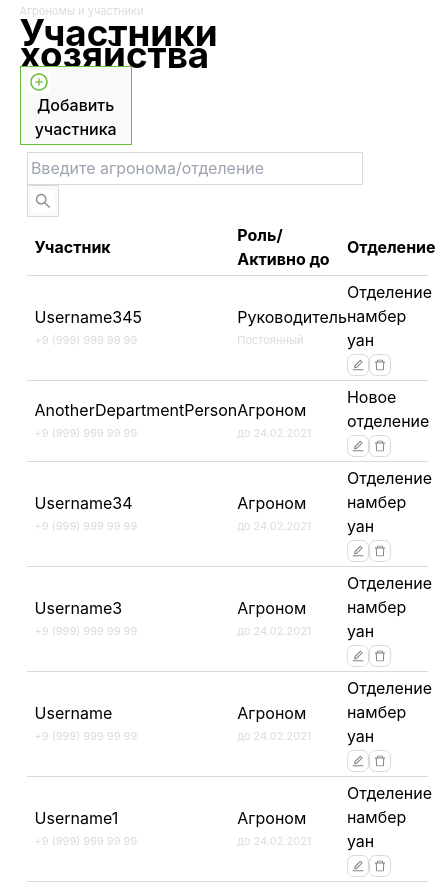
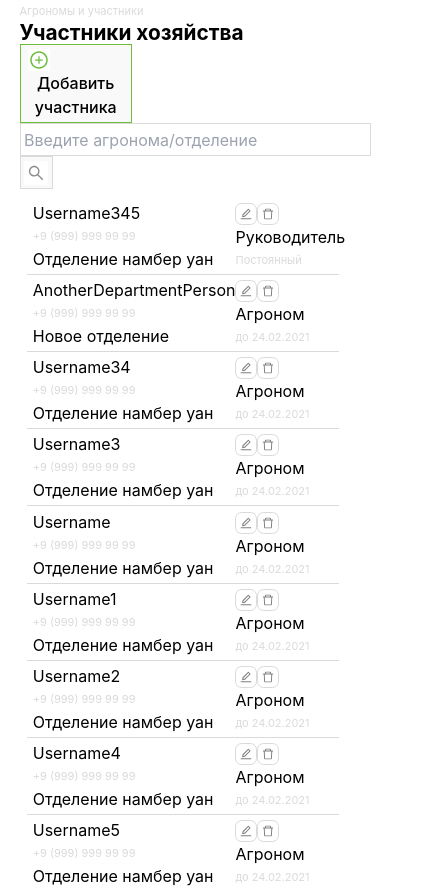
Before and after one commit to PetrAlexkulakov/List-Of-Agronomists, a React (Vite) app: page / in a window 390 px wide. Shown: the top 888 px of the page, 436 px wide, since content can reach past the window. Built offline with nearby package versions, Linux system fonts and the light colour scheme.

Commit message:
feat: add responsive design table

```diff
--- a/src/App.scss
+++ b/src/App.scss
@@ -2,5 +2,6 @@
 
 #root {
     width: 100%;
+    min-width: 375px;
     text-align: left;
 }
--- a/src/components/MyCombobox/index.tsx
+++ b/src/components/MyCombobox/index.tsx
@@ -25,7 +25,7 @@ export function MyCombobox({ filteredPeople, setViewedPeople }: {
 
   return (
     <Combobox value={selectedPerson} onChange={handleSelectPerson}>
-      <div className='flex w-full items-center mb-5'>
+      <div className='flex w-full items-center p-3 bg-white sm:mb-0 mb-3'>
         <Combobox.Input
           placeholder='Введите агронома/отделение'
           className={styles.searchInput}
--- a/src/index.css
+++ b/src/index.css
@@ -78,3 +78,9 @@ td, th {
     background-color: #f9f9f9;
   }
 }
+
+@media screen and (max-width: 680px) {
+  h2 {
+    font-size: 1.3rem;
+  }
+}
--- a/src/pages/Table/NewUserButton/index.tsx
+++ b/src/pages/Table/NewUserButton/index.tsx
@@ -3,7 +3,8 @@ import styles from './styles.module.scss';
 const NewUserButton = ({ children, openModal }: { children: string, openModal: React.MouseEventHandler<HTMLButtonElement> }) => {
   return (
     <button
-      className={styles.newUserButton + " flex place-content-between items-center bg-white"}
+      className={styles.newUserButton +
+        " flex sm:place-content-between items-center bg-white w-full sm:w-1/3 place-content-center"}
       onClick={openModal}
     >
         <div className={styles.imgPlus} />
--- a/src/pages/Table/index.tsx
+++ b/src/pages/Table/index.tsx
@@ -9,6 +9,7 @@ const Table = () => {
   const [filteredPeople, setFilteredPeople] = useState(participants)
   const [viewedPeople, setViewedPeople] = useState(filteredPeople);
   const [isOpen, setIsOpen] = useState(false);
+  const isSmallScreen = window.innerWidth < 680
 
   const handleDelete = (indexToDelete: number) => {
     const updatedPeople = [...filteredPeople];
@@ -30,15 +31,16 @@ const Table = () => {
 
   return (
     <>
-      <div className={styles.tablePage + " w-9/12 float-right bg-slate-50"}>
+      <div className={styles.tablePage + " w-full md:w-9/12 float-right bg-slate-50"}>
         <p className="text-base">Агрономы и участники</p>
-        <div className="flex place-content-between mb-4">
-          <h2>Участники хозяйства</h2>
+        <div className="flex place-content-between flex-wrap mb-4">
+          <h2 className="mb-2">Участники хозяйства</h2>
           <NewUserButton openModal={openModal}>Добавить участника</NewUserButton>
         </div>
         {viewedPeople &&
+        <>
+          <MyCombobox filteredPeople={filteredPeople} setViewedPeople={setViewedPeople} />
           <div className={styles.mainTable + " bg-white"}>
-            <MyCombobox filteredPeople={filteredPeople} setViewedPeople={setViewedPeople} />
             <table className="w-full">
               <thead>
                 <tr>
@@ -48,7 +50,9 @@ const Table = () => {
                 </tr>
               </thead>
               <tbody>
-                {viewedPeople.map((item, index) =>
+              {viewedPeople.map((item, index) => {
+                if (!isSmallScreen) {
+                  return (
                     <tr key={index}>
                       <td>
                         <div className='font-bold'>{item.name}</div>
@@ -62,6 +66,8 @@ const Table = () => {
                       </td>
                       <td className="flex place-content-between content-center">
                         <div>{item.department}</div>
+                      </td>
+                      <td className="p-0">
                         <div className="flex gap-1">
                           <button className={styles.icon + ' ' + styles.imgEdit} />
                           <button
@@ -71,10 +77,36 @@ const Table = () => {
                         </div>
                       </td>
                     </tr>
-                )}
+                  );
+                } else {
+                  return (
+                    <tr key={index}>
+                      <td>
+                        <div className='font-bold'>{item.name}</div>
+                        <p>{item.phone}</p>
+                        <div>{item.department}</div>
+                      </td>
+                      <td>
+                        <div className="flex gap-1 place-content-end">
+                          <button className={styles.icon + ' ' + styles.imgEdit} />
+                          <button
+                            onClick={() => handleDelete(index)}
+                            className={styles.icon + ' ' + styles.imgDelete}
+                          />
+                        </div>
+                        <div>
+                          <div>{item.role}</div>
+                          <p>{item.activeUntil}</p>
+                        </div>
+                      </td>
+                    </tr>
+                  );
+                }
+              })}
               </tbody>
             </table>
           </div>
+        </>
         }
       </div>
       <MyForm isOpen={isOpen} closeModal={closeModal} filteredPeople={filteredPeople} />
--- a/src/pages/Table/styles.module.scss
+++ b/src/pages/Table/styles.module.scss
@@ -1,5 +1,11 @@
 .tablePage {
     padding: 0 5%;
+
+    @media screen and (max-width: 680px) {
+        thead {
+            display: none;
+        }
+    }
 }
 .mainTable {
     padding: 2%;
```
Lines whose indentation alone changed are shown as unchanged.
